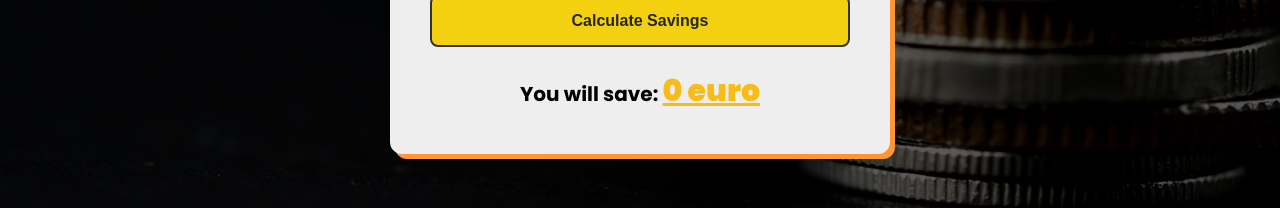
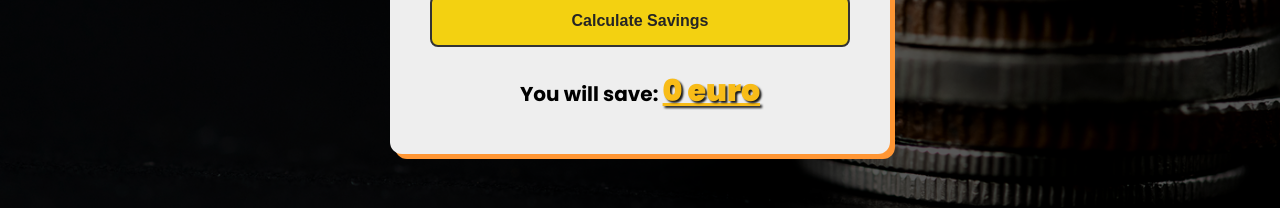
Before and after one commit to VillageR88/Simple-Savings-Calculator, a plain HTML site: page index.html in a window 1280 px wide. Both pictures are taken after typing "5", "5", "5" into the empty fields and a click on the button "Calculate Savings". Shown: the part 487-695 px from the top of the page. Drawn offline with Linux system fonts and the light colour scheme.

Commit message:
change text shadow in saving amount

```diff
--- a/style.css
+++ b/style.css
@@ -110,6 +110,7 @@ button:hover {
 #savings-amount {
 	color: var(--accent);
 	font-size: 30px;
+	text-shadow: 2px 2px 2px rgba(0, 0, 0, 0.9);
 	font-weight: 900;
 	text-decoration: underline;
 }
```
